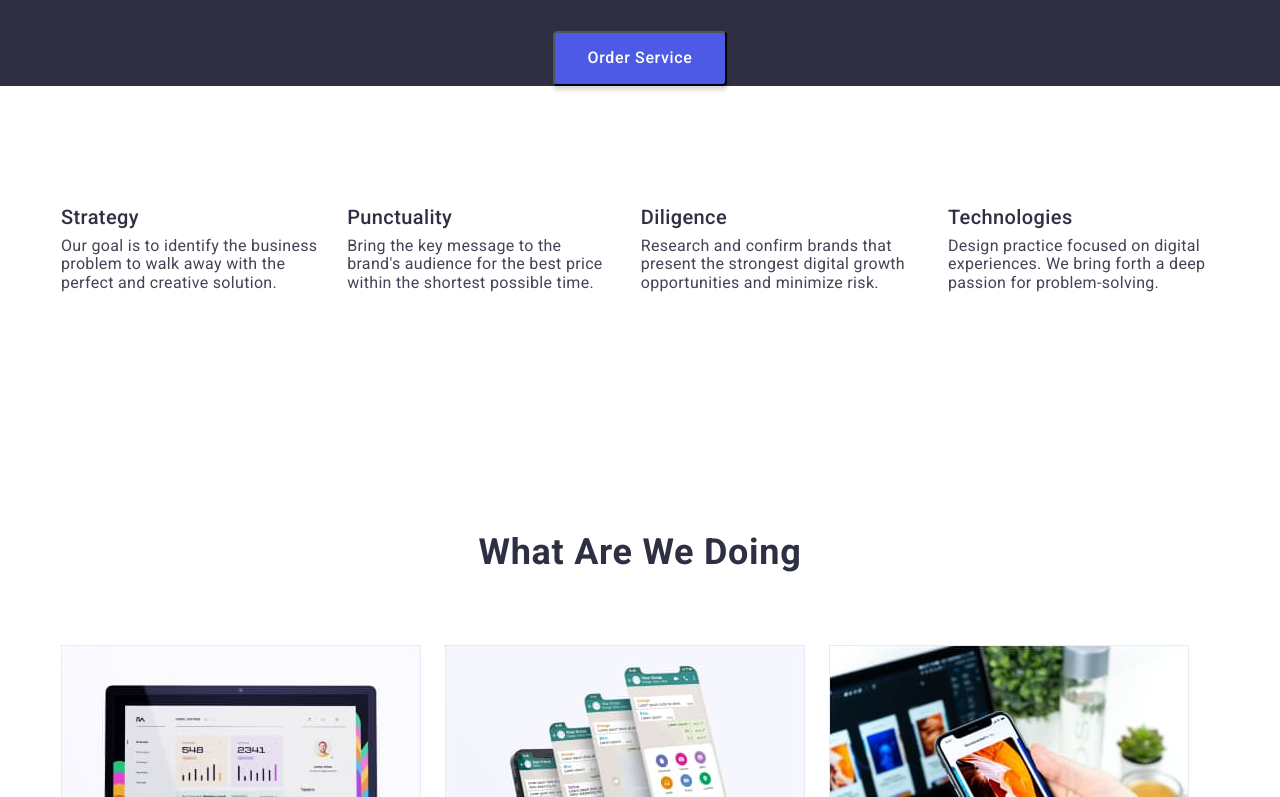
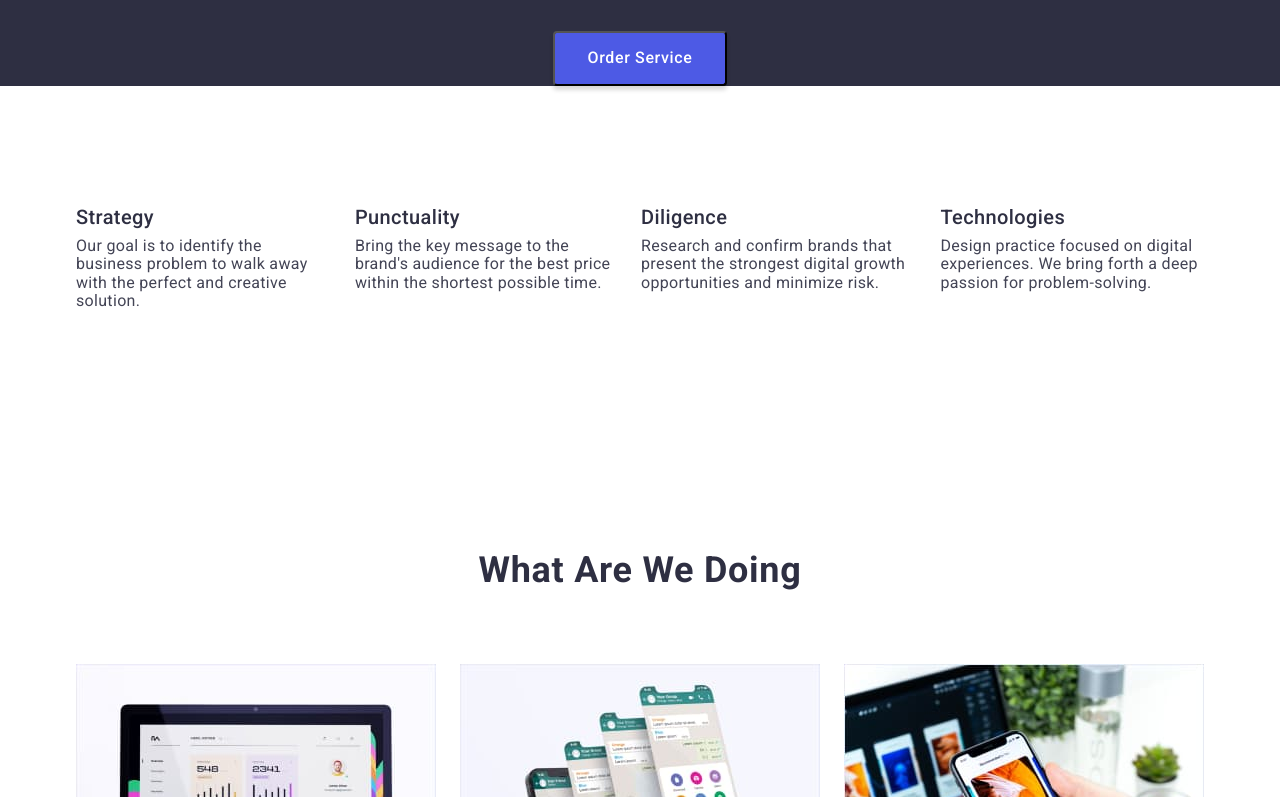
Before and after one commit to MariaZinevych/goit-markup-hw-03, a plain HTML site: page index.html in a window 1280 px wide. Shown: the part 215-1012 px from the top of the page. Drawn offline with nearby package versions, Linux system fonts and the light colour scheme.

Commit message:
Update styles.css

```diff
--- a/css/styles.css
+++ b/css/styles.css
@@ -62,8 +62,8 @@ button {
   width: 1158px;
   margin-left: auto;
   margin-right: auto;
-  padding-right: 15;
-  padding-left: 15;
+  padding-right: 15px;
+  padding-left: 15px;
 }
 
 .section {
```
